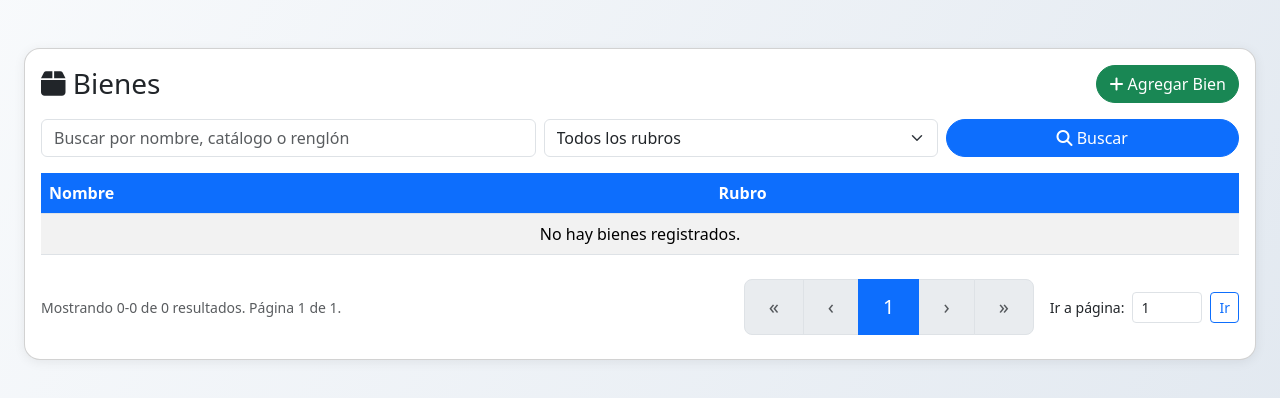
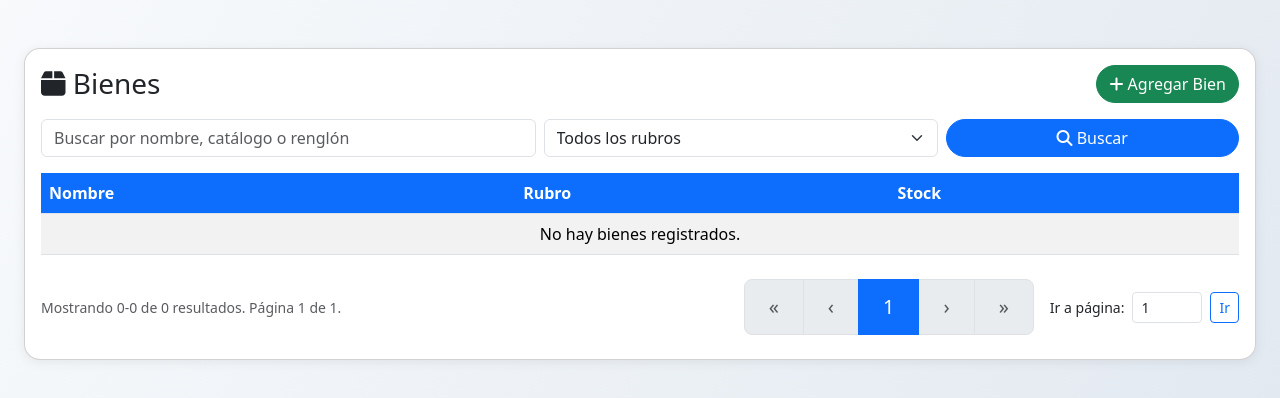
Before and after one commit to Roan1982/Suministros, a Django app: page /bienes/ in a window 1280 px wide. Shown: the part 56-454 px from the top of the page. Run offline with Django 5.2, Linux system fonts and the light colour scheme; the visitor is signed in with stand-in values (Sample User, id 1); data that the repository does not hold is empty; some libraries are stand-ins or nearby versions.

Commit message:
stock bien

```diff
--- a/stock/inventario/templates/inventario/bienes_list.html
+++ b/stock/inventario/templates/inventario/bienes_list.html
@@ -28,6 +28,7 @@
         <tr>
           <th>Nombre</th>
           <th>Rubro</th>
+          <th>Stock</th>
         </tr>
       </thead>
       <tbody>
@@ -35,9 +36,10 @@
         <tr>
           <td>{{ bien.nombre }}</td>
           <td>{{ bien.rubro }}</td>
+          <td>{{ bien.stock|default:0 }}</td>
         </tr>
         {% empty %}
-        <tr><td colspan="2" class="text-center">No hay bienes registrados.</td></tr>
+        <tr><td colspan="3" class="text-center">No hay bienes registrados.</td></tr>
         {% endfor %}
       </tbody>
     </table>
--- a/stock/inventario/views.py
+++ b/stock/inventario/views.py
@@ -16,7 +16,8 @@ def rubros_list(request):
 def bienes_list(request):
     q = request.GET.get('q', '').strip()
     rubro_id = request.GET.get('rubro')
-    bienes = Bien.objects.select_related('rubro').all()
+    from django.db.models import Sum
+    bienes = Bien.objects.select_related('rubro').annotate(stock=Sum('entregaitem__cantidad'))
     if q:
         bienes = bienes.filter(
             Q(nombre__icontains=q) |
```
